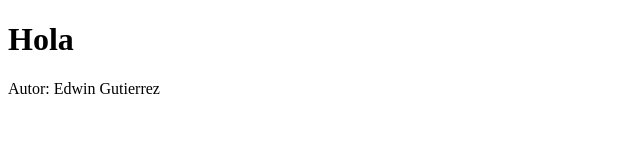
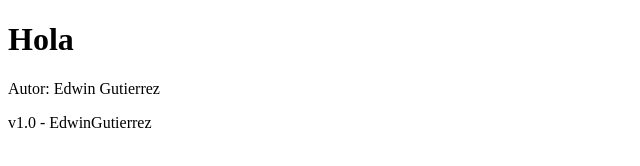
Before and after one commit to adriangutierrez0103/practica-git-individual, a plain HTML site: page index.html in a window 1280 px wide. Shown: the whole page, without its empty margins (0-640 px from the left). Drawn offline with Linux system fonts and the light colour scheme.

Commit message:
feat: agrego footer simple

```diff
--- a/index.html
+++ b/index.html
@@ -1 +1 @@
-<!doctype html><title>Demo</title><h1>Hola</h1><p>Autor: Edwin Gutierrez</p>
+<!doctype html><title>Demo</title><h1>Hola</h1><p>Autor: Edwin Gutierrez</p><footer>v1.0 - EdwinGutierrez</footer>
```
